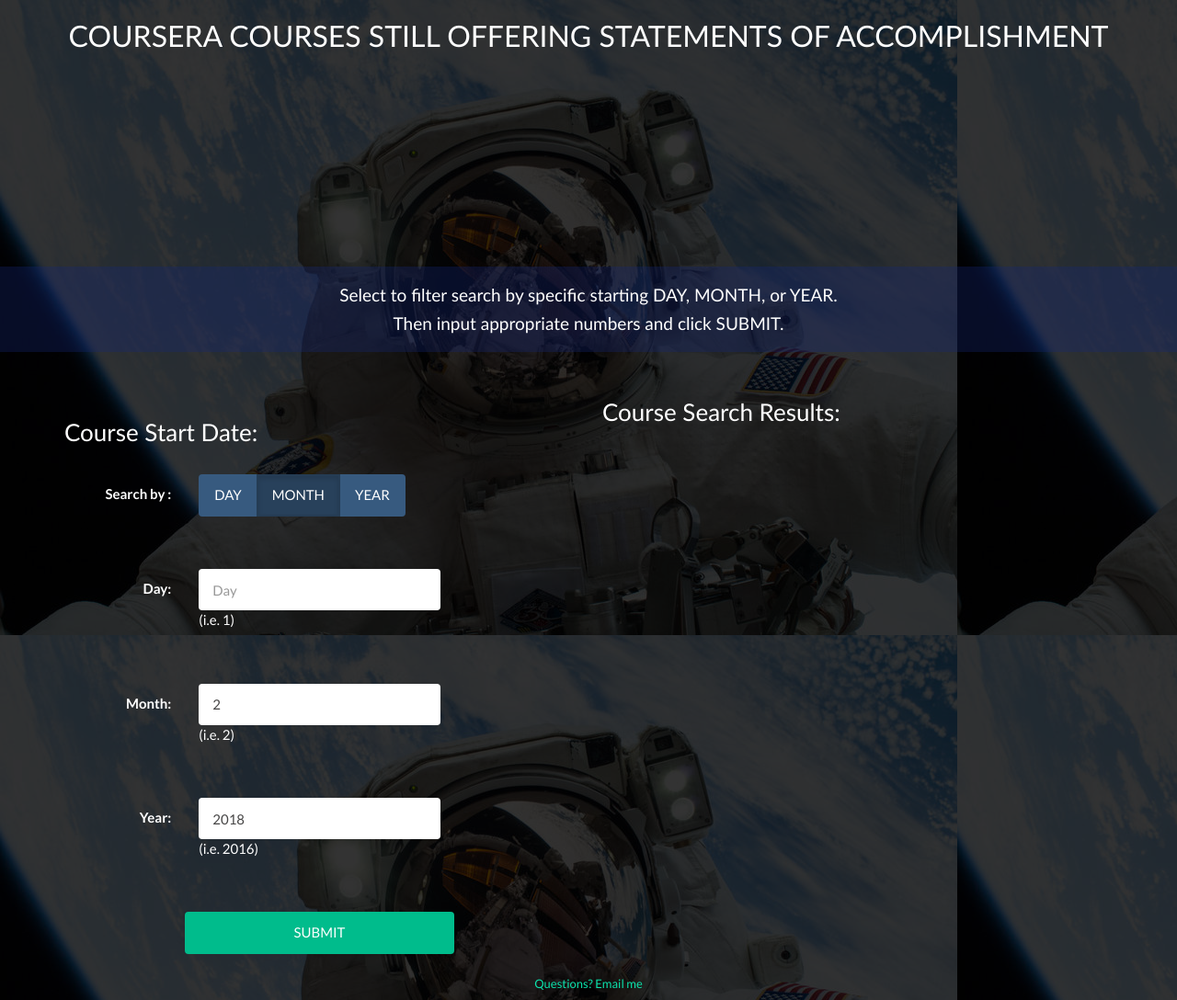
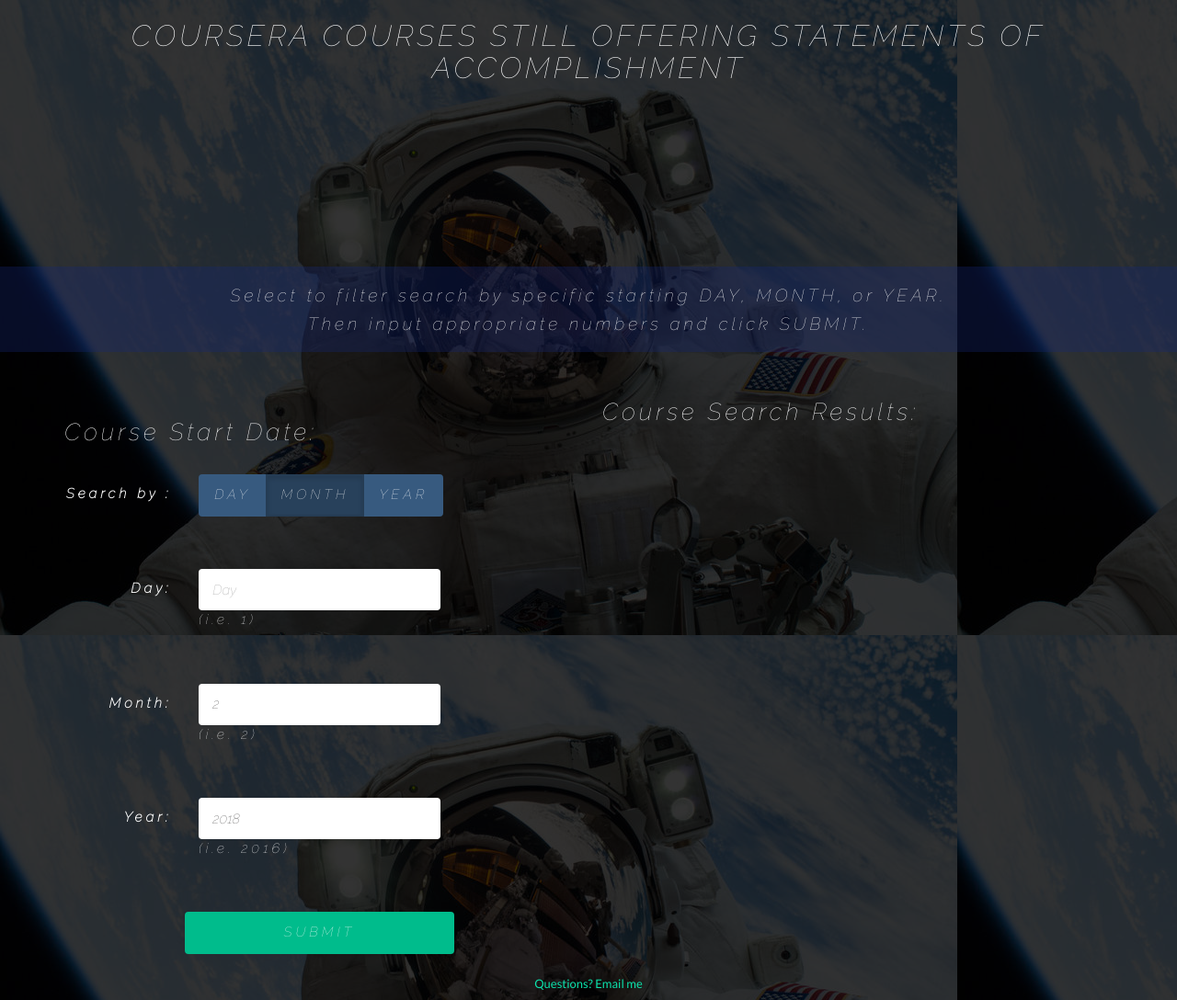
Before and after one commit to FedericoEsparza/SOA-coursera-search, a PHP site: page / in a window 1280 px wide. Shown: the whole page at 92% size. Run offline with PHP 8.4, Linux system fonts and the light colour scheme.

Commit message:
Update font to make more readable on Chrome

```diff
--- a/home.html
+++ b/home.html
@@ -10,6 +10,7 @@
     <meta name="keywords" content="Coursera, Statement of Accomplishment">
     <meta name="copyright" content="Federico Esparza">
     <link rel='stylesheet' href='./styles/bootstrap.min.css' />
+    <link href="https://fonts.googleapis.com/css?family=Raleway:100i" rel="stylesheet">
     <link href="/styles/StyleSheet.css" rel="stylesheet" type="text/css" />
 </head>
 <body>
--- a/styles/StyleSheet.css
+++ b/styles/StyleSheet.css
@@ -32,7 +32,16 @@ body {
 
 h2,h3,h4
 {
-    font-weight:200;
+    font-weight:100;
     fill-opacity: .5;
-    font-family: Andy,Brush Script MT,Trebuchet MS,Tahoma,Lucida Grande,Lucida Sans Unicode,Lucida Sans,sans-serif;
+    letter-spacing: .4rem;
+    font-family: 'Raleway', Andy,Brush Script MT,Trebuchet MS,Tahoma,Lucida Grande,Lucida Sans Unicode,Lucida Sans,sans-serif;
 }
+
+.form-group
+{
+    font-weight:100;
+    fill-opacity: .5;
+    letter-spacing: .4rem;
+    font-family: 'Raleway', sans-serif;
+}
```
